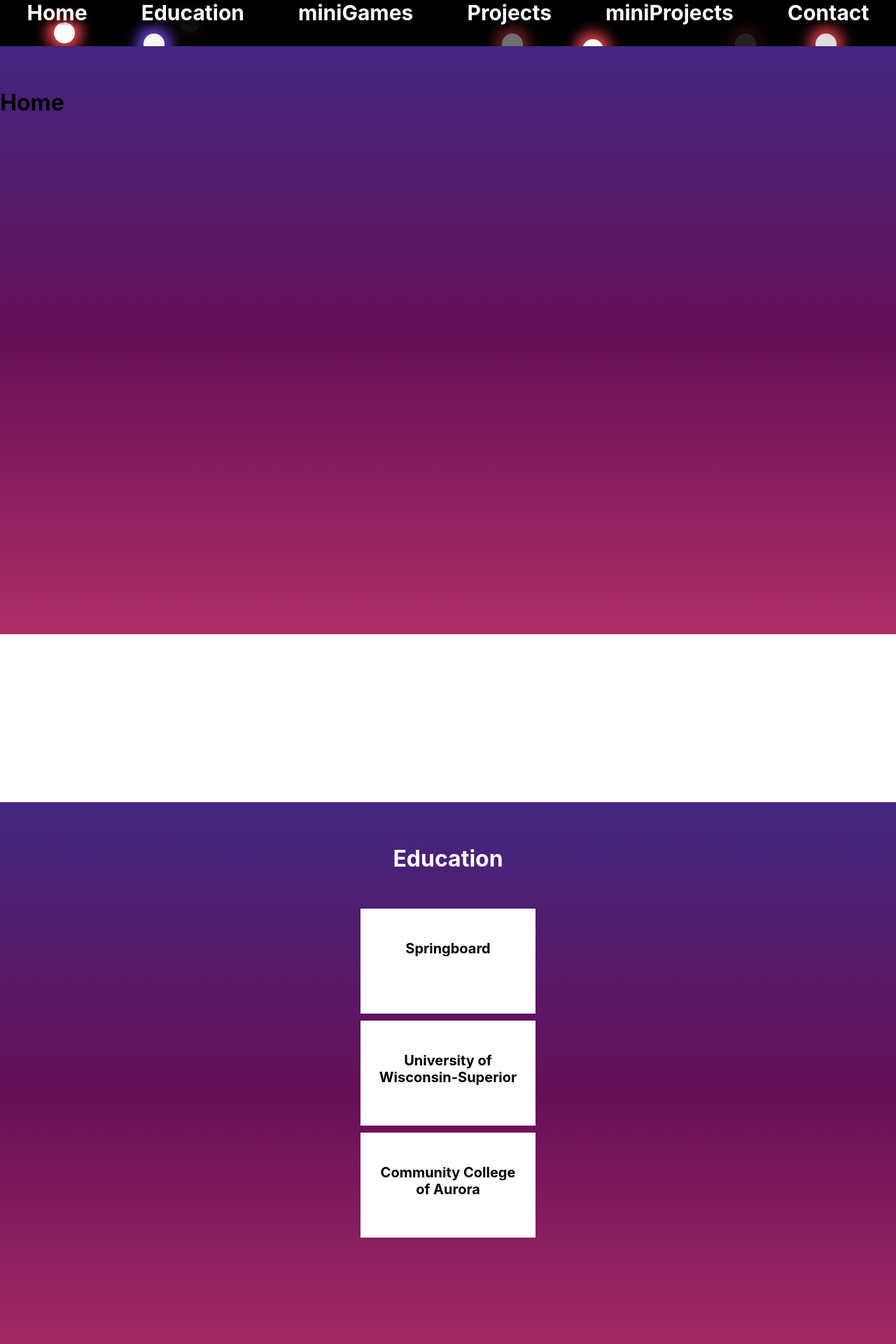
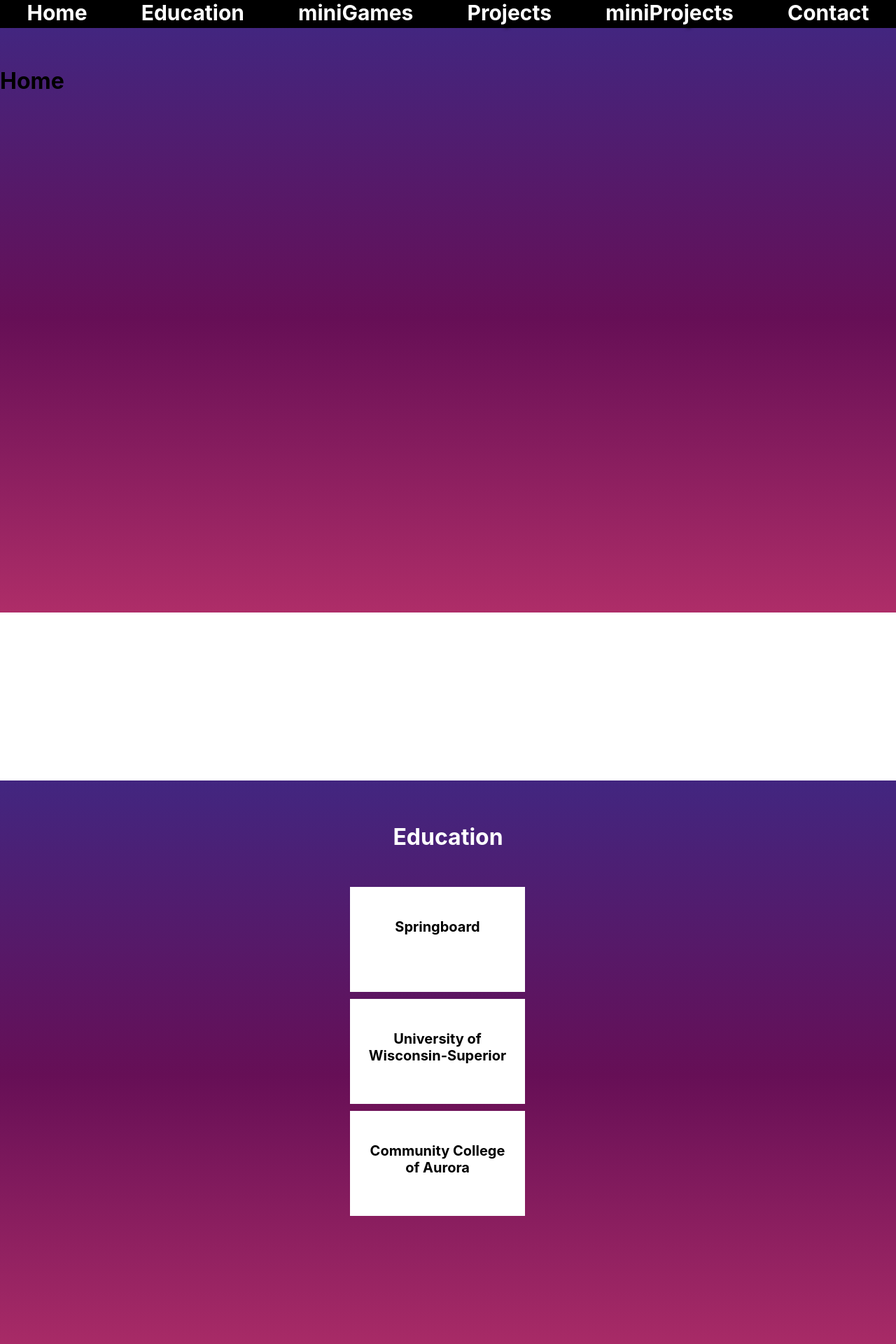
Before and after one commit to josephlarrivy/new-react-portfolio, a React (Create React App) app: page / in a window 1280 px wide. Shown: the top 1920 px of the page at 70% size. Built offline with nearby package versions, Linux system fonts and the light colour scheme.

Commit message:
woking on Education

```diff
--- a/src/App.css
+++ b/src/App.css
@@ -13,6 +13,10 @@
   padding-top: 5vh;
 }
 
+#navbar-app-container {
+  /* z-index: 5; */
+}
+
 .clear-section-separate {
   height: 30vh;
 }
--- a/src/App.js
+++ b/src/App.js
@@ -47,15 +47,16 @@ const App = () => {
 
   useEffect(() => {
     const navHeight = document.querySelector('nav').offsetHeight;
-    document.body.style.paddingTop = `${navHeight}px`;
+    document.body.style.paddingTop = `${navHeight - 5 }px`;
   }, []);
 
   return (
     <div id='main-container'>
 
         <BackgroundOverlay />
-
-        <NavBar setActiveSection={setActiveSection} />
+        <div id='navbar-app-container'>
+          <NavBar setActiveSection={setActiveSection} />
+        </div>
 
         <div ref={homeRef} className='section-background' >
           <Home />
--- a/src/components/Education.js
+++ b/src/components/Education.js
@@ -7,7 +7,7 @@ const Education = () => {
   const [titleBubblesEducationState, setTitleBubblesEducationState] = useState('closed')
 
   const setOpenInfo = (e) => {
-    console.log(e.target.innerHTML)
+    console.log(e.target.textContent)
     if (titleBubblesEducationState === 'open') {
       setTitleBubblesEducationState('closed')
     } else {
--- a/src/styles/Education.css
+++ b/src/styles/Education.css
@@ -2,20 +2,23 @@
 
 }
 
-#education-container {
-    display: flex;
-    justify-content: space-around;
-}
+
 
 #education-main-container h1 {
     text-align: center;
     color: white;
 }
 
+#education-container {
+    display: flex;
+    overflow: hidden;
+}
+
 .title-bubbles-container-closed {
     padding-top: 30px;
     width: 300px;
     height: 60vh;
+    margin-left: calc(50vw - 140px);
     display: flex;
     flex-direction: column;
     justify-content: space-around;
@@ -28,6 +31,7 @@
     padding-top: 30px;
     width: 300px;
     height: 60vh;
+    margin-left: 50px;
     display: flex;
     flex-direction: column;
     justify-content: space-around;
@@ -62,8 +66,33 @@
     /* border: 5px solid white; */
     animation: border-pulse 2s linear infinite;
     /* border-image: linear-gradient(to right, #f54952, white); */
-    border-image-slice: 1;
+    /* border-image-slice: 1; */
 }
+
+.content-education-container-closed {
+    width: 600px;
+    height: 600px;
+    margin-left: 120px;
+    background-color: white;
+    transform: translateX(100vw);
+    transition: 1s ease-in-out;
+}
+
+.content-education-container-open {
+    width: 600px;
+    height: 600px;
+    margin-left: calc(30vw - 120px);
+    background-color: white;
+    transition: transform 1s ease-in-out;
+    border: 5px solid;
+    animation: border-pulse 2s linear infinite;
+    transform: translateX(0vw);
+    transition: 1s ease-in-out;
+}
+
+
+
+
 
 @keyframes border-pulse {
     0% {
@@ -78,21 +107,3 @@
         border-color: white;
     }
 }
-
-.content-education-container-closed {
-    display: none;
-    width: 500px;
-    height: 600px;
-    background-color: white;
-    transform: translateX(100vw);
-    transition: transform 1s ease-in-out;
-}
-
-.content-education-container-open {
-    display: flex;
-    width: 500px;
-    height: 600px;
-    background-color: white;
-    transform: translateX(0%);
-    transition: transform 1s ease-in-out;
-}
--- a/src/styles/NavBar.css
+++ b/src/styles/NavBar.css
@@ -5,6 +5,8 @@
     right: 0;
     display: flex;
     justify-content: space-around;
+    background-color: rgba(0,0,0);
+    height: 40px;
 }
 
 #nav-main p {
--- /dev/null
+++ b/src/styles/colors.md
@@ -0,0 +1 @@
+https://digitalsynopsis.com/wp-content/uploads/2019/11/color-schemes-palettes-3.png
```
